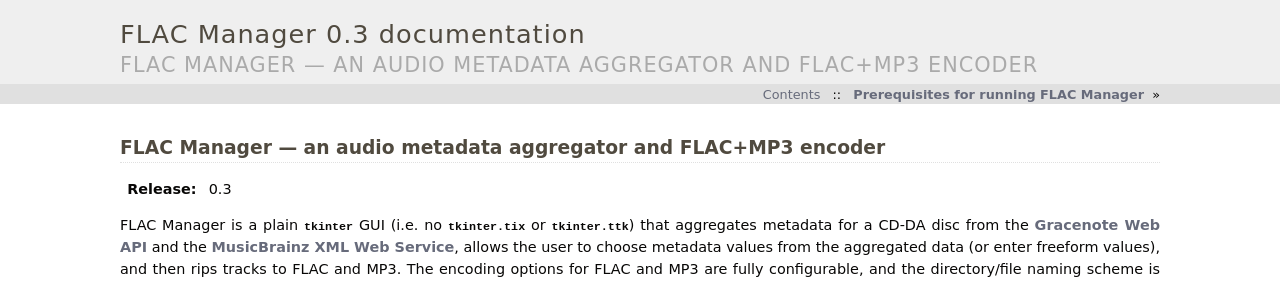
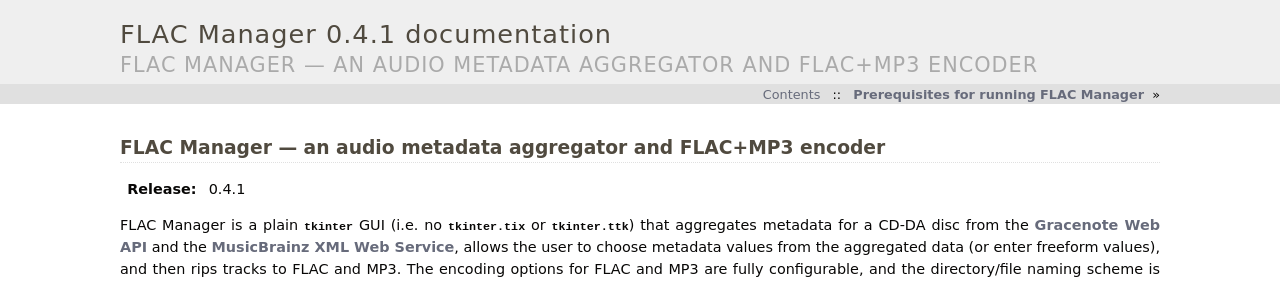
Before and after one commit to mzipay/FLACManager, a Sphinx documentation site: the page built from doc/source/index.rst, in a window 1280 px wide. Shown: the top 282 px of the page. Built offline with Sphinx 7.4.7, drawn with Linux system fonts in a browser that asks for light colours.

Commit message:
updated documentation

```diff
--- a/doc/source/conf.py
+++ b/doc/source/conf.py
@@ -50,9 +50,9 @@ copyright = '2013, Matthew Zipay'
 # built documents.
 #
 # The short X.Y version.
-version = '0.3'
+version = '0.4.1'
 # The full version, including alpha/beta/rc tags.
-release = '0.3'
+release = '0.4.1'
 
 # The language for content autogenerated by Sphinx. Refer to documentation
 # for a list of supported languages.
--- a/doc/source/metadata-aggregation.rst
+++ b/doc/source/metadata-aggregation.rst
@@ -20,6 +20,10 @@ Metadata aggregation API
 
    .. automethod:: flacmanager.MusicBrainzMetadataCollector.__init__
 
+.. autoclass:: flacmanager.MetadataPersistence
+
+   .. automethod:: flacmanager.MetadataPersistence.__init__
+
 .. autoclass:: flacmanager.MetadataAggregator
 
    .. automethod:: flacmanager.MetadataAggregator.__init__
--- a/flacmanager.py
+++ b/flacmanager.py
@@ -26,7 +26,7 @@
 # SOFTWARE OR THE USE OR OTHER DEALINGS IN THE SOFTWARE.
 
 __author__ = "Matthew Zipay <mattz@ninthtest.net>"
-__version__ = "0.4"
+__version__ = "0.4.1"
 
 import atexit
 import cgi
@@ -3203,8 +3203,8 @@ class MetadataPersistence(MetadataCollector):
 
            Only the **first** value (i.e. the **entered** or
            **selected** value) for each metadata field is persisted.
-           This value is assumed to be the the preferred/intended value
-           for the field.
+           This value is assumed to be the preferred/intended value for
+           the field.
 
         """
         self._logger.debug("TRACE metadata = %r", metadata)
```
